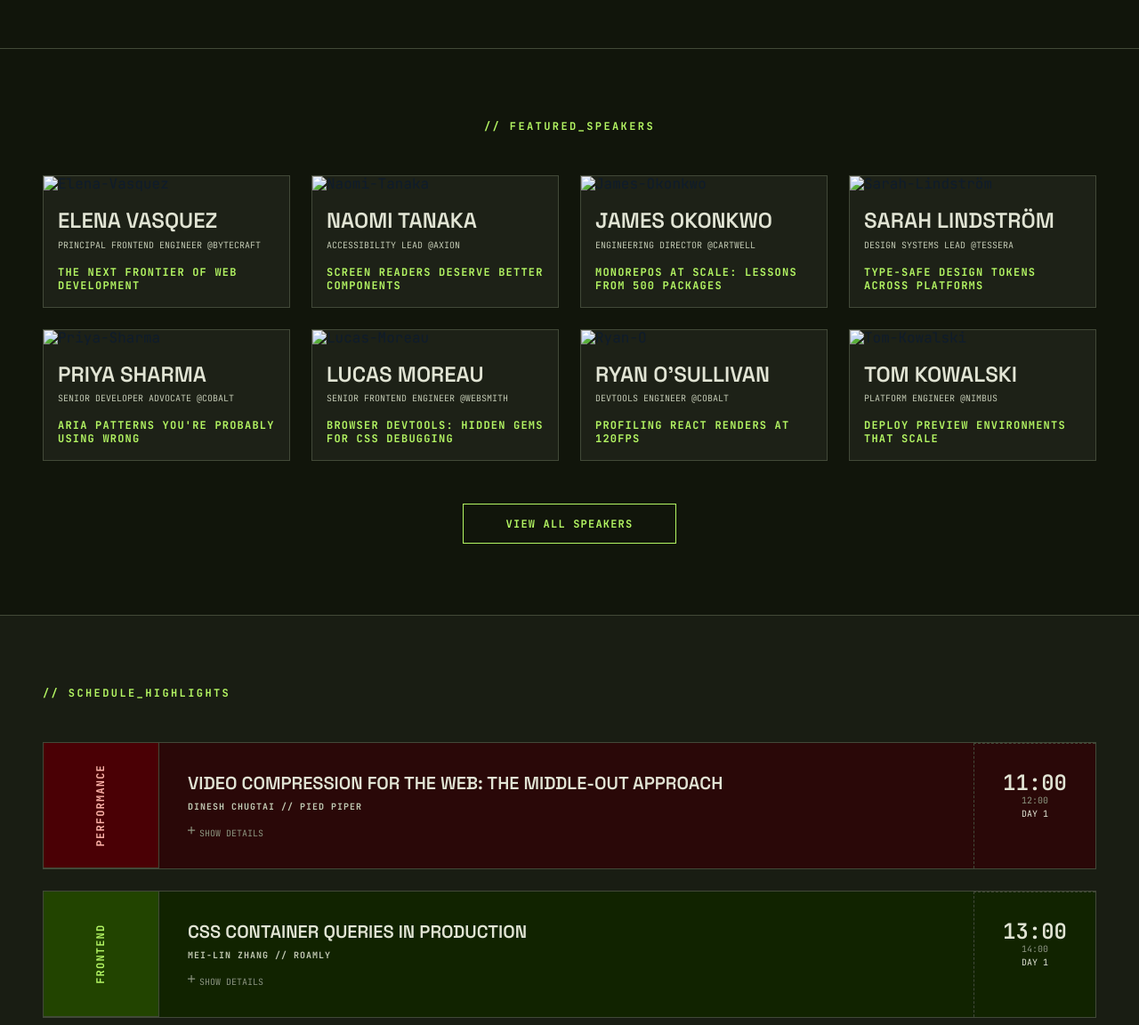
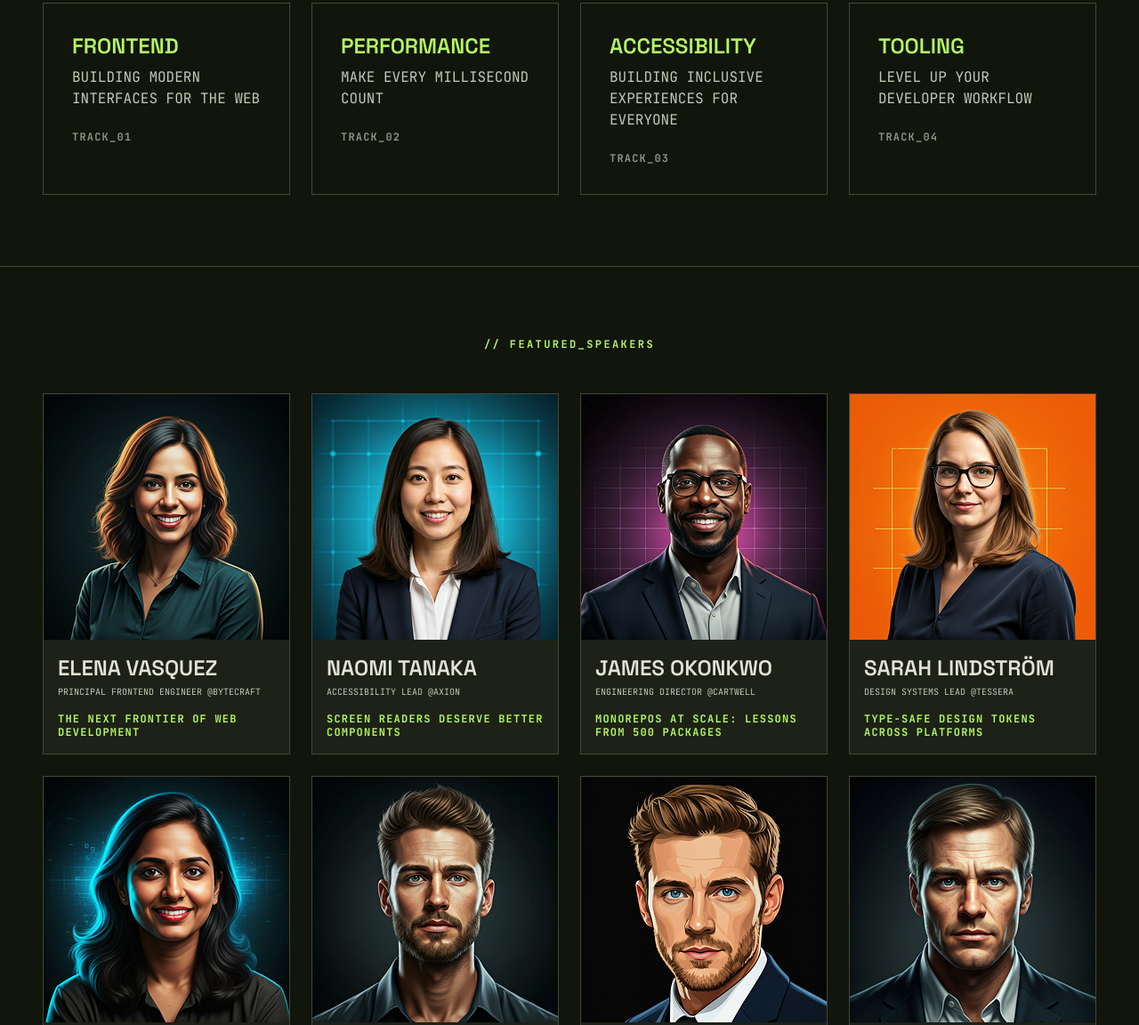
Before and after one commit to Denbor140/Devhorizon, a plain HTML site: page index.html in a window 1280 px wide. Shown: the part 1285-2437 px from the top of the page at 89% size. Drawn offline with Linux system fonts and the light colour scheme.

Commit message:
Deploying to gh-pages from @ Denbor140/Devhorizon@b7ba5e9d06a99ba0c32352d2f294507dc91d0584 🚀

```diff
--- a/index.html
+++ b/index.html
@@ -24,7 +24,7 @@
       >
       <ul class="hidden md:flex gap-4">
         <li class="pt-1 pb-1 pl-3 pr-3">
-          <a href="">
+          <a href="/">
             <span class="text-[#e1e4d4] leading-normal text-[12px] font-normal"
               >Home</span
             >
@@ -51,7 +51,7 @@
       class="inline-flex w-[34px] h-[34px] items-center justify-center md:hidden"
     >
       <svg class="fill-[#b4f663]" width="18" height="12">
-        <use href="../img/icons.svg#icon-menu"></use>
+        <use href="/Devhorizon/img/icons.svg#icon-menu"></use>
       </svg>
     </button>
   </div>
@@ -92,7 +92,7 @@
   <div class="container max-w-full px-4 xl:px-12">
     <div class="md:flex flex-row-reverse">
       <div class="border border-[#424938] w-full">
-        <img src="../img/Elena-Vasquez-keynote.png" alt="Elena-Vasquez" />
+        <img src="/Devhorizon/img/Elena-Vasquez-keynote.png" alt="Elena-Vasquez" />
       </div>
       <div class="bg-[#d6e4f9] p-8 w-full flex flex-col justify-center">
         <span
@@ -128,7 +128,7 @@
             >VIEW TALK</span
           >
           <svg width="16" height="16" class="fill-[#0f1c2c]">
-            <use href="../img/icons.svg#icon-right"></use>
+            <use href="/Devhorizon/img/icons.svg#icon-right"></use>
           </svg>
         </button>
       </div>
@@ -232,7 +232,7 @@
           class="border border-[#424938] bg-[#1d2117] md:w-[calc((100%-24px)/2)] xl:w-[calc((100%-24px)/4)] xl:max-w-[278px]"
         >
           <img
-            src="../img/Elena-Vasquez.png"
+            src="/Devhorizon/img/Elena-Vasquez.png"
             alt="Elena-Vasquez"
             class="w-full"
           />
@@ -255,11 +255,7 @@
         <li
           class="border border-[#424938] bg-[#1d2117] md:w-[calc((100%-24px)/2)] xl:w-[calc((100%-24px)/4)] xl:max-w-[278px]"
         >
-          <img
-            src="../img/Naomi-Tanaka.png"
-            alt="Naomi-Tanaka"
-            class="w-full"
-          />
+          <img src="/Devhorizon/img/Naomi-Tanaka.png" alt="Naomi-Tanaka" class="w-full" />
           <div class="p-4">
             <h2
               class="font-(family-name:--second-family) font-semibold text-[24px] text-[#e1e4d4] leading-[1.3] mb-1"
@@ -280,7 +276,7 @@
           class="border border-[#424938] bg-[#1d2117] md:w-[calc((100%-24px)/2)] xl:w-[calc((100%-24px)/4)] xl:max-w-[278px]"
         >
           <img
-            src="../img/James-Okonkwo.png"
+            src="/Devhorizon/img/James-Okonkwo.png"
             alt="James-Okonkwo"
             class="w-full"
           />
@@ -304,7 +300,7 @@
           class="border border-[#424938] bg-[#1d2117] md:w-[calc((100%-24px)/2)] xl:w-[calc((100%-24px)/4)] xl:max-w-[278px]"
         >
           <img
-            src="../img/Sarah-Lindström.png"
+            src="/Devhorizon/img/Sarah-Lindström.png"
             alt="Sarah-Lindström"
             class="w-full"
           />
@@ -327,11 +323,7 @@
         <li
           class="border border-[#424938] bg-[#1d2117] md:w-[calc((100%-24px)/2)] xl:w-[calc((100%-24px)/4)] xl:max-w-[278px]"
         >
-          <img
-            src="../img/Priya-Sharma.png"
-            alt="Priya-Sharma"
-            class="w-full"
-          />
+          <img src="/Devhorizon/img/Priya-Sharma.png" alt="Priya-Sharma" class="w-full" />
           <div class="p-4">
             <h2
               class="font-(family-name:--second-family) font-semibold text-[24px] text-[#e1e4d4] leading-[1.3] mb-1"
@@ -351,11 +343,7 @@
         <li
           class="border border-[#424938] bg-[#1d2117] md:w-[calc((100%-24px)/2)] xl:w-[calc((100%-24px)/4)] xl:max-w-[278px]"
         >
-          <img
-            src="../img/Lucas-Moreau.png"
-            alt="Lucas-Moreau"
-            class="w-full"
-          />
+          <img src="/Devhorizon/img/Lucas-Moreau.png" alt="Lucas-Moreau" class="w-full" />
           <div class="p-4">
             <h2
               class="font-(family-name:--second-family) font-semibold text-[24px] text-[#e1e4d4] leading-[1.3] mb-1"
@@ -375,7 +363,7 @@
         <li
           class="border border-[#424938] bg-[#1d2117] md:w-[calc((100%-24px)/2)] xl:w-[calc((100%-24px)/4)] xl:max-w-[278px]"
         >
-          <img src="../img/Ryan-O'Sullivan.png" alt="Ryan-O" class="w-full" />
+          <img src="/Devhorizon/img/Ryan-O'Sullivan.png" alt="Ryan-O" class="w-full" />
           <div class="p-4">
             <h2
               class="font-(family-name:--second-family) font-semibold text-[24px] text-[#e1e4d4] leading-[1.3] mb-1"
@@ -395,11 +383,7 @@
         <li
           class="border border-[#424938] bg-[#1d2117] md:w-[calc((100%-24px)/2)] xl:w-[calc((100%-24px)/4)] xl:max-w-[278px]"
         >
-          <img
-            src="../img/Tom-Kowalski.png"
-            alt="Tom-Kowalski"
-            class="w-full"
-          />
+          <img src="/Devhorizon/img/Tom-Kowalski.png" alt="Tom-Kowalski" class="w-full" />
           <div class="p-4">
             <h2
               class="font-(family-name:--second-family) font-semibold text-[24px] text-[#e1e4d4] leading-[1.3] mb-1"
@@ -459,7 +443,7 @@
             </p>
             <button type="button" class="inline-flex gap-1 pt-2">
               <svg width="9" height="9" class="fill-[#8c947f]">
-                <use href="../img/icons.svg#icon-plus"></use>
+                <use href="/Devhorizon/img/icons.svg#icon-plus"></use>
               </svg>
               <span class="text-[10px] leading-normal text-[#8c947f]"
                 >SHOW DETAILS</span
@@ -506,7 +490,7 @@
             </p>
             <button type="button" class="inline-flex gap-1 pt-2">
               <svg width="9" height="9" class="fill-[#8c947f]">
-                <use href="../img/icons.svg#icon-plus"></use>
+                <use href="/Devhorizon/img/icons.svg#icon-plus"></use>
               </svg>
               <span class="text-[10px] leading-normal text-[#8c947f]"
                 >SHOW DETAILS</span
@@ -645,7 +629,7 @@
           >BACK TO TOP</span
         >
         <svg width="10" height="10" class="fill-[#8c947f]">
-          <use href="../img/icons.svg#icon-top"></use>
+          <use href="/Devhorizon/img/icons.svg#icon-top"></use>
         </svg>
       </button>
     </div>
```
Also changed, not shown: img/Elena-Vasquez-keynote.png (added), img/Elena-Vasquez.png (added), img/James-Okonkwo.png (added), img/Lucas-Moreau.png (added), img/Naomi-Tanaka.png (added), img/Priya-Sharma.png (added), img/Ryan-O'Sullivan.png (added), img/Sarah-Lindström.png (added), img/Tom-Kowalski.png (added), img/icons.svg (added).
